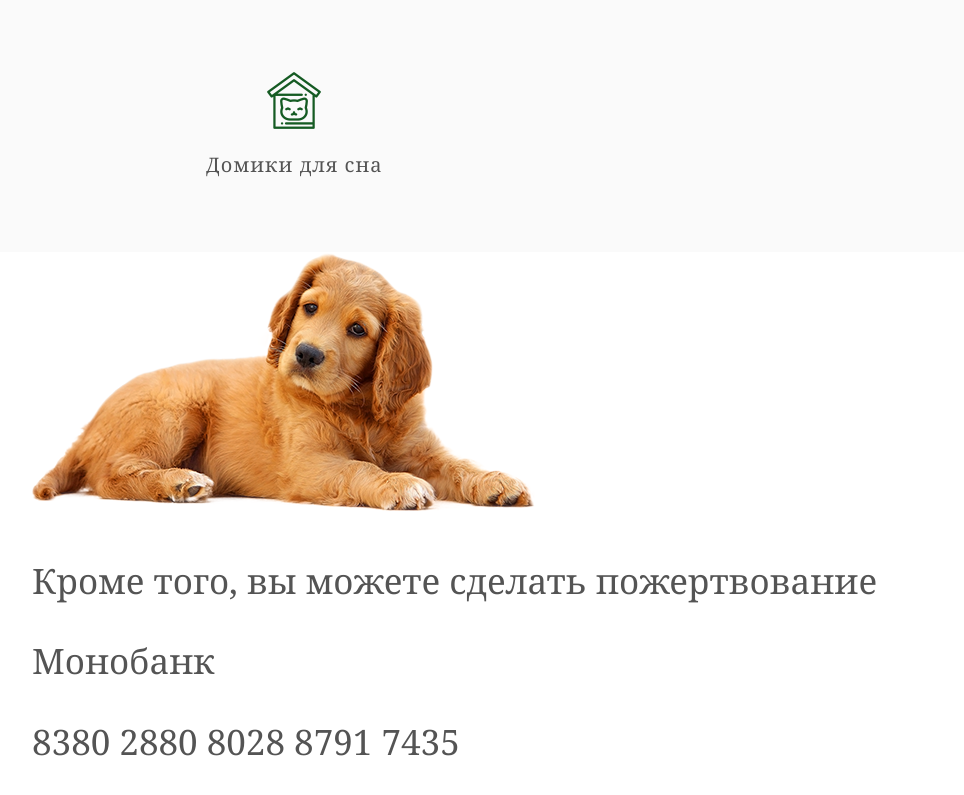
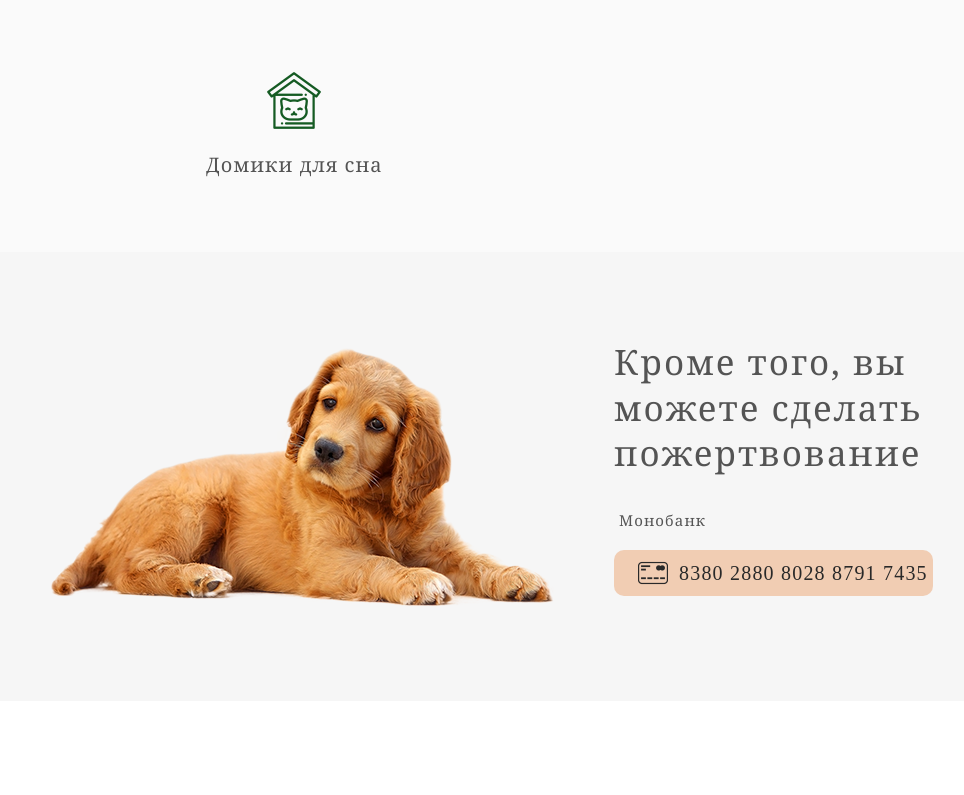
Before and after one commit to yliia-batova/cozy_home, a website: page app/index.html in a window 1280 px wide. Shown: the part 2866-3661 px from the top of the page, without its empty margins (23-987 px from the left). After the commit the page ends 3567 px from the top, so only its background shows below. Drawn offline with nearby package versions, Linux system fonts and the light colour scheme; files that its build step writes are made by us from their sources.

Commit message:
added style for section donation

```diff
--- a/app/index.html
+++ b/app/index.html
@@ -261,7 +261,7 @@
                         <p class="donation__bank">
                             Монобанк
                         </p>
-                        <p class="donation__card">
+                        <p class="donation__card donation__card--icon">
                             8380 2880 8028 8791 7435
                         </p>
                     </div>
--- a/app/scss/style.scss
+++ b/app/scss/style.scss
@@ -164,7 +164,8 @@
   line-height: 1.35;
 }
 
-.slider {
+.slider,
+.donation {
   background-color: #f6f6f6;
 }
 
@@ -285,3 +286,52 @@
   line-height: 1.2;
   letter-spacing: 1.1px;
 }
+
+.donation__inner {
+  display: flex;
+  justify-content: space-between;
+  align-items: center;
+  padding: 87px 150px 85px 19px;
+}
+
+.donation__img {
+  margin-right: 58px;
+}
+
+.donation__title {
+  margin-top: 0;
+  margin-bottom: 35px;
+  letter-spacing: 2px;
+}
+
+.donation__bank {
+  padding-left: 5px;
+  font-size: 15px;
+  letter-spacing: 1.1px;
+}
+
+.donation__card {
+  max-width: 319px;
+  padding-left: 65px;
+  font-family: 'Times New Roman', Times, serif;
+  font-size: 20px;
+  line-height: 2.3;
+  letter-spacing: 1.2px;
+  color: $dark-brown;
+  background-color: $beige;
+  border-radius: 10px;
+}
+
+.donation__card::before {
+  content: "";
+  top: 0;
+  left: 0;
+  width: 30px;
+  height: 24px;
+}
+
+.donation__card--icon {
+  background-image: url(../images/credit-card.png);
+  background-repeat: no-repeat;
+  background-position: 24px, center;
+}
```
